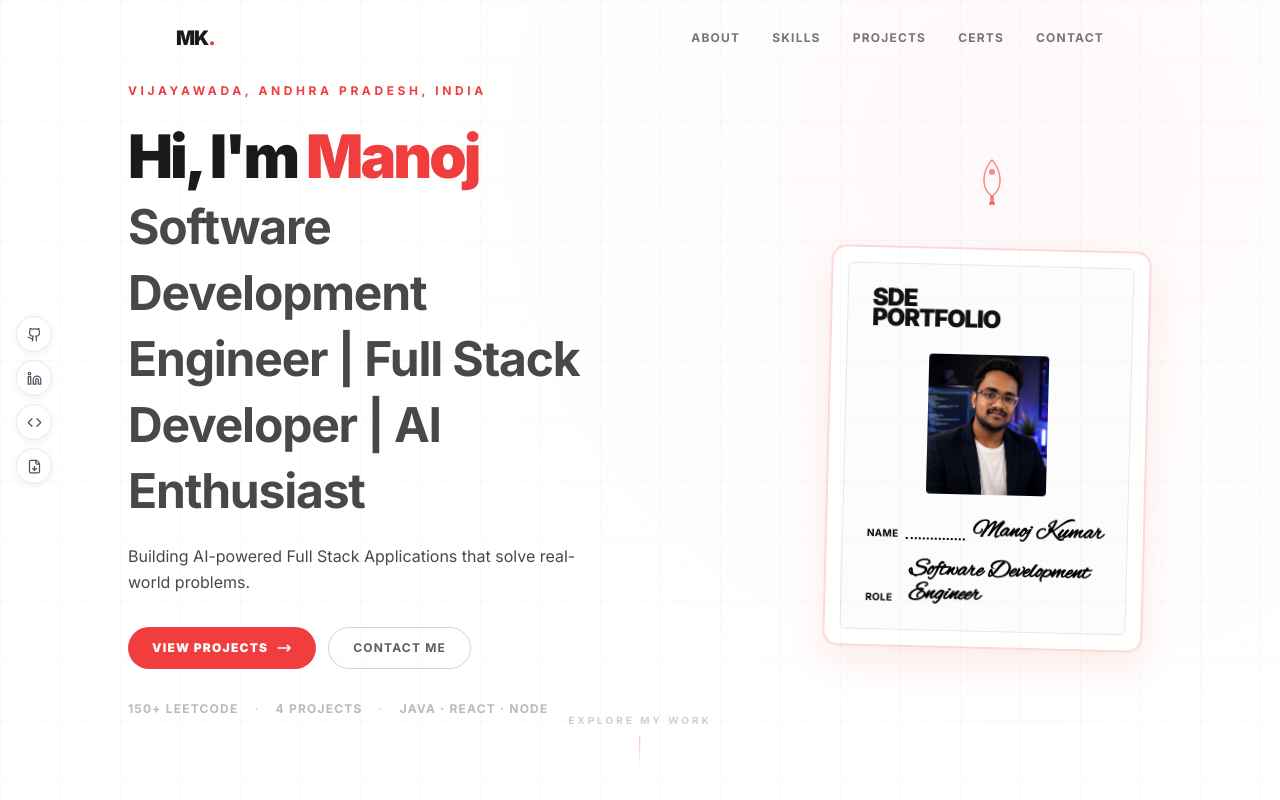
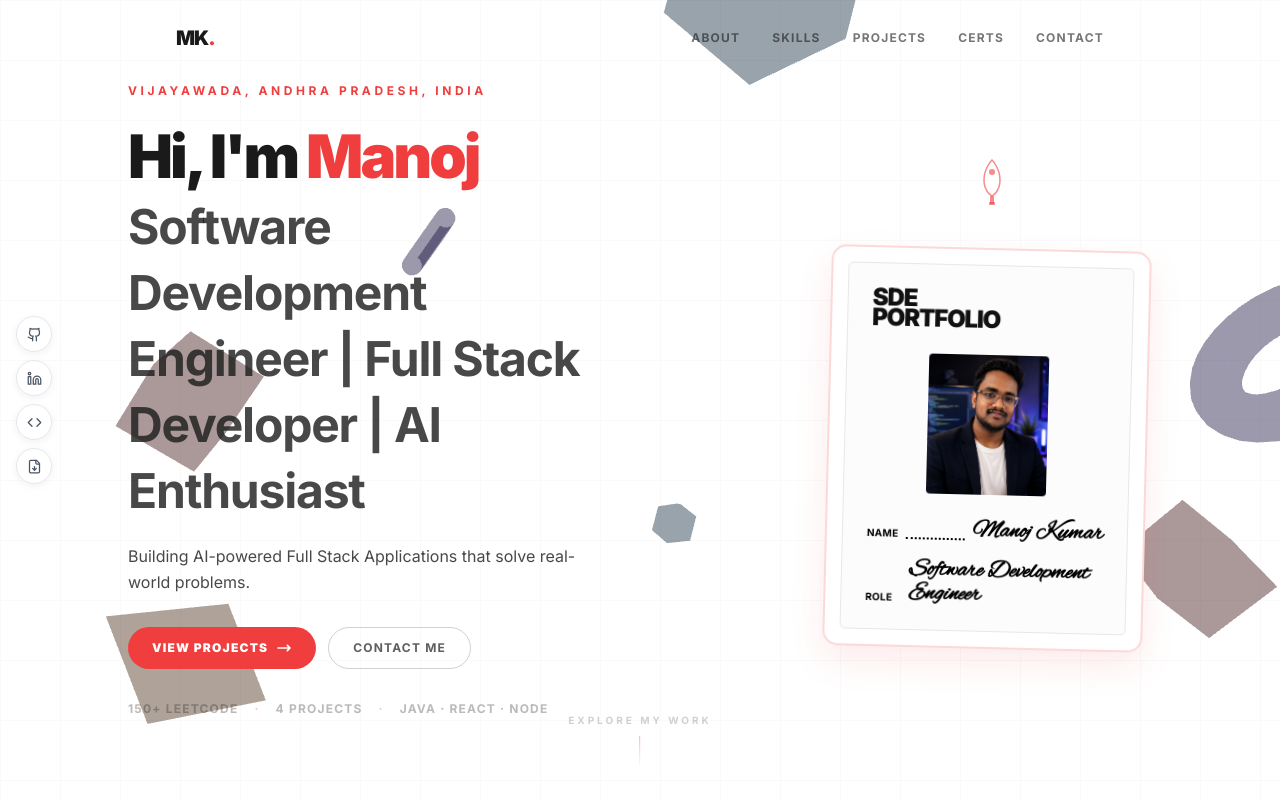
Before and after one commit to Manojkumar13-ux/portfolio, a Next.js app: page / in a window 1280 px wide. Shown: the top 800 px of the page. Built offline with nearby package versions, Linux system fonts and the light colour scheme.

Commit message:
Fix: move 3D canvas into Hero section only, redesign cert cards with visible styling

```diff
--- a/src/app/page.tsx
+++ b/src/app/page.tsx
@@ -12,7 +12,6 @@ import { Footer } from "@/components/Footer";
 import { SocialSidebar } from "@/components/SocialSidebar";
 
 const Preloader = dynamic(() => import("@/components/Preloader"), { ssr: false });
-const FloatingCode3D = dynamic(() => import("@/components/canvas/FloatingCode3D").then(m => ({ default: m.FloatingCode3D })), { ssr: false });
 
 export default function Home() {
   const [ready, setReady] = useState(false);
@@ -20,7 +19,6 @@ export default function Home() {
   return (
     <>
       {!ready && <Preloader onComplete={() => setReady(true)} />}
-      <FloatingCode3D />
       <SocialSidebar />
       <Navbar />
       <main className="relative z-10">
--- a/src/components/Certifications.tsx
+++ b/src/components/Certifications.tsx
@@ -19,8 +19,7 @@ export function Certifications() {
   }, []);
 
   return (
-    <section id="certifications" ref={sectionRef} className="bg-white min-h-screen w-full py-20 md:py-32 font-inter overflow-hidden flex flex-col justify-center">
-      <div className="absolute inset-0 opacity-[0.03]" style={{ backgroundImage: "radial-gradient(circle at 1px 1px, rgba(0,0,0,0.4) 1px, transparent 0)", backgroundSize: "40px 40px" }} />
+    <section id="certifications" ref={sectionRef} className="bg-[#f5f5f7] min-h-screen w-full py-20 md:py-32 font-inter overflow-hidden flex flex-col justify-center">
       <div className="relative w-full max-w-5xl mx-auto px-6 md:px-12">
         <div className="cert-title mb-16">
           <p className="text-xs font-bold tracking-[0.3em] uppercase text-[#f03e3e] mb-4">Credentials</p>
@@ -28,19 +27,21 @@ export function Certifications() {
         </div>
           <div className="grid md:grid-cols-3 gap-6">
             {certifications.map((cert, i) => (
-              <a key={i} href={cert.link} onClick={(e) => { e.preventDefault(); window.open(cert.link, "_blank", "noopener,noreferrer"); }} className="cert-card group relative p-6 md:p-8 rounded-2xl bg-white border-2 border-[#e5e7eb] shadow-[0_8px_30px_rgba(0,0,0,0.08)] hover:shadow-[0_16px_50px_rgba(240,62,62,0.18)] hover:border-[#f03e3e] transition-all duration-300 flex flex-col gap-4">
-                <div className="absolute top-0 left-0 w-full h-1 bg-gradient-to-r from-[#f03e3e] to-[#f03e3e]/40 rounded-t-2xl" />
+              <a key={i} href={cert.link} target="_blank" rel="noopener noreferrer" className="cert-card group relative block p-6 md:p-8 rounded-2xl bg-white border border-gray-300 shadow-[0_4px_20px_rgba(0,0,0,0.1)] hover:shadow-[0_12px_40px_rgba(240,62,62,0.2)] hover:border-[#f03e3e] transition-all duration-300">
+                <div className="absolute top-0 left-0 w-full h-1.5 bg-[#f03e3e] rounded-t-2xl" />
+                <div className="flex flex-col gap-4">
                   <div className="flex items-center justify-between mb-1">
-                  <span className="text-xs font-bold tracking-widest uppercase text-[#1a1a1a]/70">{cert.date}</span>
+                    <span className="text-xs font-bold tracking-widest uppercase text-black/50">{cert.date}</span>
                     <div className="w-8 h-8 rounded-full bg-[#f03e3e] flex items-center justify-center shrink-0 shadow-[0_2px_8px_rgba(240,62,62,0.3)]">
                       <span className="text-xs font-black text-white">{String(i + 1).padStart(2, "0")}</span>
                     </div>
                   </div>
                   <h3 className="text-base md:text-lg font-black text-[#1a1a1a] tracking-tight leading-snug min-h-[3.5em]">{cert.title}</h3>
-                <p className="text-xs font-bold text-[#f03e3e]">{cert.issuer}</p>
-                <div className="flex items-center gap-1.5 mt-auto pt-3 text-xs font-bold text-[#1a1a1a]/60 uppercase tracking-widest group-hover:text-[#f03e3e] transition-colors border-t border-[#e5e7eb]">
+                  <p className="text-sm font-bold text-[#f03e3e]">{cert.issuer}</p>
+                  <div className="flex items-center gap-1.5 mt-2 pt-3 text-xs font-bold text-black/50 uppercase tracking-widest group-hover:text-[#f03e3e] transition-colors border-t border-gray-200">
                     <span>View Certificate</span>
-                  <ExternalLink className="w-3 h-3" />
+                    <ExternalLink className="w-3.5 h-3.5" />
+                  </div>
                 </div>
               </a>
             ))}
--- a/src/components/Hero.tsx
+++ b/src/components/Hero.tsx
@@ -1,10 +1,13 @@
 "use client";
 import { useRef, useEffect, useState } from "react";
+import dynamic from "next/dynamic";
 import gsap from "gsap";
 import { ScrollTrigger } from "gsap/ScrollTrigger";
 import { personalInfo, hero } from "@/data/portfolio";
 
 gsap.registerPlugin(ScrollTrigger);
+
+const FloatingCode3D = dynamic(() => import("@/components/canvas/FloatingCode3D").then(m => ({ default: m.FloatingCode3D })), { ssr: false });
 
 export function Hero() {
   const sectionRef = useRef<HTMLElement>(null);
@@ -22,11 +25,12 @@ export function Hero() {
 
   return (
     <section id="home" ref={sectionRef} className="bg-white min-h-screen w-full relative flex flex-col font-inter text-[#1a1a1a] overflow-hidden">
-      <div className="absolute inset-0 pointer-events-none" style={{ backgroundImage: "radial-gradient(circle at 80% 20%, rgba(240,62,62,0.03) 0%, transparent 50%)" }} />
-
-      <div className="relative flex-1 flex items-center justify-center px-6 md:px-12">
+      <div className="absolute inset-0 pointer-events-none z-0">
+        <FloatingCode3D />
+      </div>
+      <div className="relative z-10 flex-1 flex items-center justify-center px-6 md:px-12">
         <div className="w-full max-w-5xl mx-auto grid md:grid-cols-2 gap-10 md:gap-16 items-center">
-          <div className="space-y-6 z-10">
+          <div className="space-y-6">
             <p className="hero-text-anim text-xs font-bold tracking-[0.3em] uppercase text-[#f03e3e]">{personalInfo.location}</p>
             <h1 ref={textRef} className="hero-text-anim text-4xl md:text-5xl lg:text-6xl font-black tracking-tighter text-[#1a1a1a] leading-[1.1]">
               Hi, I'm{" "}
@@ -99,7 +103,7 @@ export function Hero() {
         </div>
       </div>
 
-      <div className="absolute bottom-8 left-1/2 -translate-x-1/2 hidden md:flex flex-col items-center gap-2">
+      <div className="absolute bottom-8 left-1/2 -translate-x-1/2 hidden md:flex flex-col items-center gap-2 z-10">
         <a href="/about" className="text-[10px] font-bold uppercase tracking-[0.3em] text-[#1a1a1a]/20 hover:text-[#f03e3e] transition-colors duration-300">Explore my work</a>
         <div className="w-px h-8 bg-gradient-to-b from-[#f03e3e]/40 to-transparent" />
       </div>
--- a/src/components/canvas/FloatingCode3D.tsx
+++ b/src/components/canvas/FloatingCode3D.tsx
@@ -79,8 +79,8 @@ function Scene() {
 
 export function FloatingCode3D() {
   return (
-    <div className="fixed inset-0 pointer-events-none z-0" style={{ perspective: "1000px" }}>
-      <Canvas camera={{ position: [0, 0, 8], fov: 45 }} onCreated={(s) => { s.gl.domElement.style.pointerEvents = "none"; }}>
+    <div className="absolute inset-0 pointer-events-none" style={{ perspective: "1000px" }}>
+      <Canvas camera={{ position: [0, 0, 8], fov: 45 }}>
         <Scene />
       </Canvas>
     </div>
```
Lines whose indentation alone changed are shown as unchanged.
